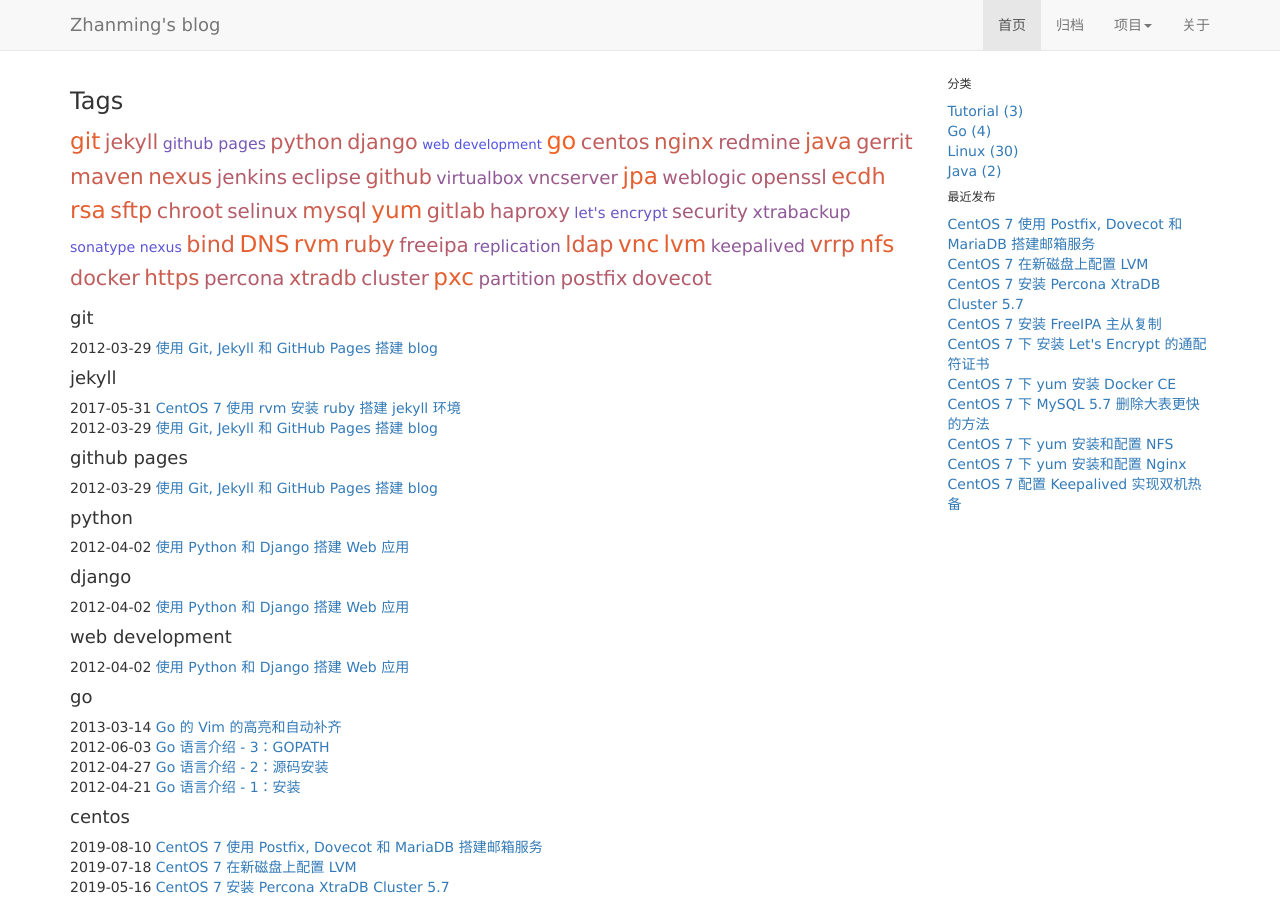
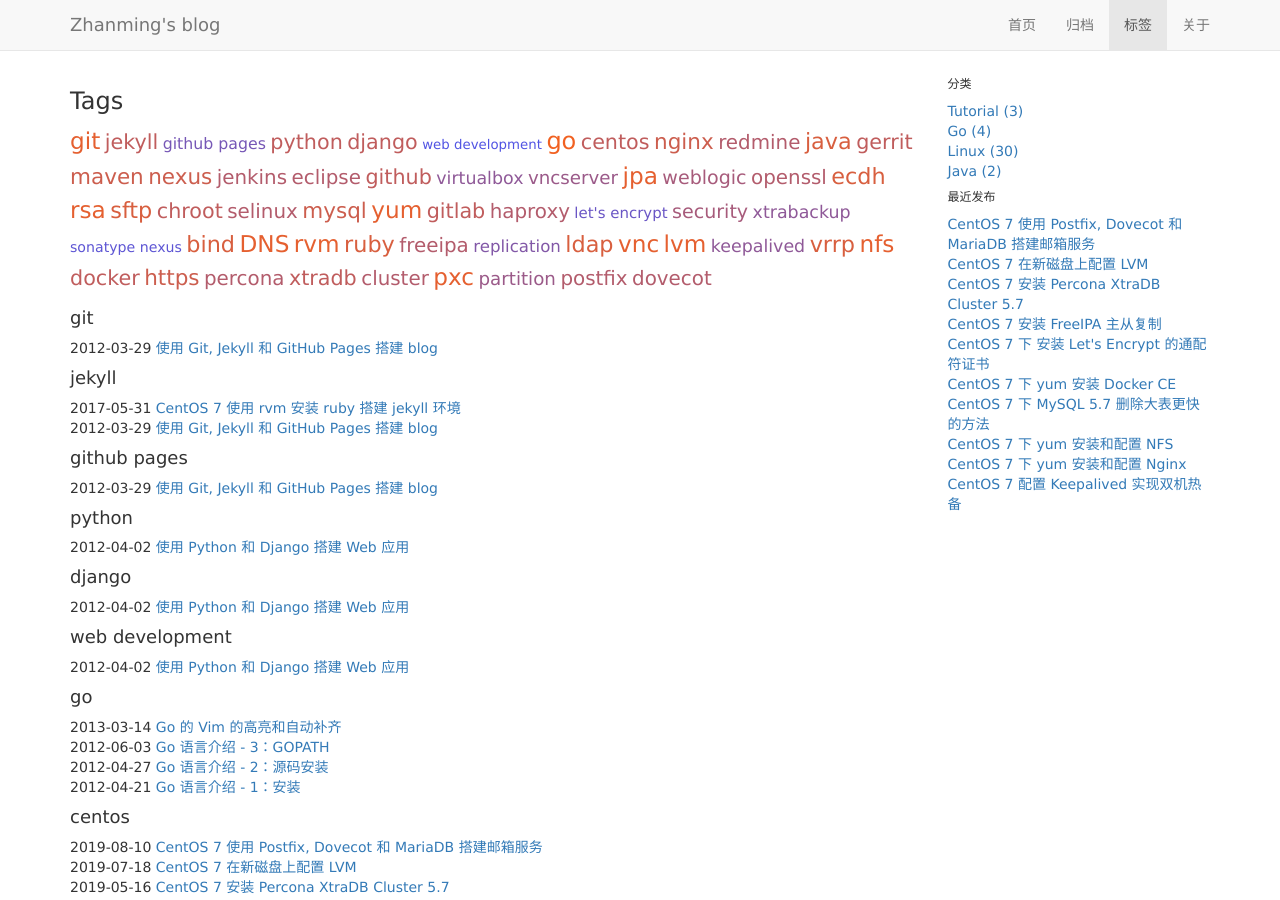
Before and after one commit to zhanming/zhanming.github.com, a Jekyll site: the page built from blog/tags.md, in a window 1280 px wide and 900 px high. Built offline with Jekyll 4.4.1, drawn with Linux system fonts in a browser that asks for light colours.

Commit message:
change nav, remove projects link.

```diff
--- a/_layouts/default.html
+++ b/_layouts/default.html
@@ -34,14 +34,9 @@
       <nav class="collapse navbar-collapse header-navbar-collapse">
         <ul class="nav navbar-nav navbar-right">
           {% if page.navigation %}<li><a href="/">首页</a></li>{% else %}<li class="active"><a href="/">首页</a></li>{% endif%}
-	  {% if page.navigation == "Archives" %}<li class="active"><a href="/blog/archives">归档</a></li>{% else %}<li><a href="/blog/archives">归档</a></li>{% endif %}
-	  <li class="dropdown">
-            <a id="drop1" href="#" role="button" class="dropdown-toggle" data-toggle="dropdown">项目<b class="caret"></b></a>
-	      <ul class="dropdown-menu" role="menu" aria-labelledby="drop1">
-	        <li><a tabindex="-1" href="http://gotour.qizhanming.com">Go Tour</a></li>
-	      </ul>
-	  </li>
-	  {% if page.navigation == "About" %}<li class="active"><a href="/blog/about">关于</a></li>{% else %}<li><a href="/blog/about">关于</a></li>{% endif %}
+		  {% if page.navigation == "Archives" %}<li class="active"><a href="/blog/archives">归档</a></li>{% else %}<li><a href="/blog/archives">归档</a></li>{% endif %}
+		  {% if page.navigation == "Tags" %}<li class="active"><a href="/blog/tags">标签</a></li>{% else %}<li><a href="/blog/tags">标签</a></li>{% endif %}
+		  {% if page.navigation == "About" %}<li class="active"><a href="/blog/about">关于</a></li>{% else %}<li><a href="/blog/about">关于</a></li>{% endif %}
         </ul>
       </nav>
     </div>
```
Also changed, not shown: blog/tags.md (+1 -0 lines).
